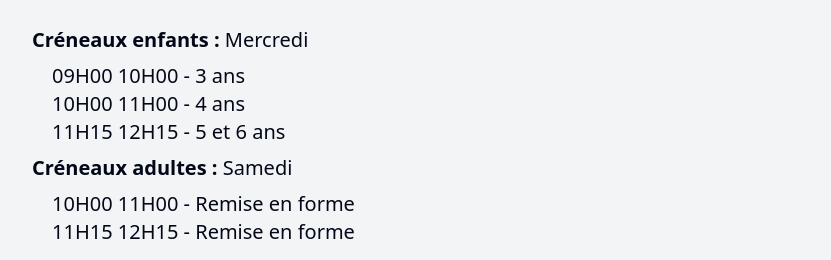
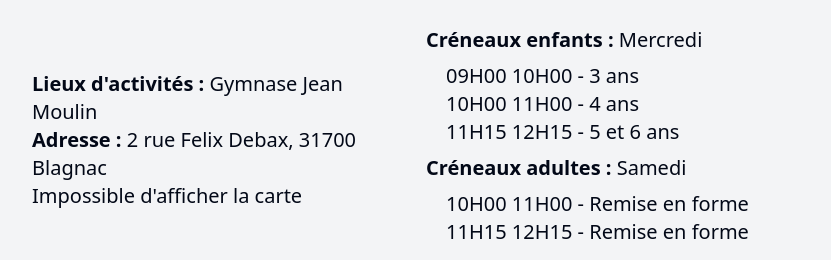
Before and after one commit to ToPin060/next-amendonnez-bougez, a Next.js app: page / in a window 1280 px wide. Shown: the part 633-893 px from the top of the page, without its empty margins (224-1055 px from the left). Built offline with nearby package versions, Linux system fonts and the light colour scheme.

Commit message:
Feat: Implement location display
Note: Google maps API key is required

```diff
--- a/app/layout.tsx
+++ b/app/layout.tsx
@@ -18,6 +18,11 @@ export const metadata: Metadata = {
 export default function RootLayout({ children, }: Readonly<{ children: React.ReactNode; }>) {
   return (
     <html lang="en">
+      <head>
+        <script async
+          src={`https://maps.googleapis.com/maps/api/js?key=${process.env.GMAP_TOKEN}&loading=async`}>
+        </script>
+      </head>
       <body
         className={cn("min-h-screen bg-background font-sans antialiased", fontSans.variable)}
       >
--- a/app/page.tsx
+++ b/app/page.tsx
@@ -4,6 +4,7 @@ import { HistoryDisplay } from '@/components/home/HistoryDisplay'
 import { SchedulesDisplay } from '@/components/home/SchedulesDisplay';
 
 import React from 'react'
+import { LocationDisplay } from '@/components/home/LocationDisplay';
 
 export default function Home() {
   return (
@@ -15,6 +16,7 @@ export default function Home() {
       <HistoryDisplay className="col-span-1 md:col-start-4" />
       <PicturesDisplay className="col-span-1 md:col-span-3 md:row-start-1" />
       <SchedulesDisplay className="col-span-1 md:col-span-2" />
+      <LocationDisplay className="col-span-1 md:col-span-2 md:row-start-2" />
     </div>
   );
 }
--- /dev/null
+++ b/components/home/LocationDisplay.tsx
@@ -0,0 +1,20 @@
+import dynamic from 'next/dynamic';
+
+import React from 'react'
+
+const lieu: string = "Gymnase Jean Moulin";
+const address: string = "2 rue Felix Debax, 31700 Blagnac";
+
+const MapDisplay = dynamic(() => import('../lib/MapDisplay'), {
+  ssr: false,
+});
+
+export const LocationDisplay = ({className}: {className?: string}) => {
+  return (
+    <div className={`lg:text-xl 2xl:text-2xl ${className || ''}`}>
+        <p><strong>Lieux d'activités : </strong>{lieu}</p>
+        <p><strong>Adresse : </strong>{address}</p>
+        <MapDisplay className="py-5"/>
+    </div>
+  )
+}
--- /dev/null
+++ b/components/lib/MapDisplay.tsx
@@ -0,0 +1,35 @@
+'use client';
+
+import { GoogleMap, Marker } from '@react-google-maps/api';
+
+import React from 'react';
+
+const containerStyle = {
+  width: 'auto',
+  height: '400px',
+};
+
+const center = {
+  lat: 43.63253666129893,
+  lng: 1.3993991018641339,
+};
+
+const MapDisplay = ({ className }: { className?: string }) => {
+  if (typeof google === 'undefined') {
+    return <p>Impossible d'afficher la carte</p>;
+  }
+
+  return (
+    <div id="mapContainer" className={`${className || ''}`}>
+      <GoogleMap
+        mapContainerStyle={containerStyle}
+        center={center}
+        zoom={15}
+      >
+        <Marker position={center} />
+      </GoogleMap>
+    </div>
+  );
+};
+
+export default MapDisplay;
--- a/package.json
+++ b/package.json
@@ -10,6 +10,7 @@
   },
   "dependencies": {
     "@radix-ui/react-slot": "^1.1.0",
+    "@react-google-maps/api": "^2.19.3",
     "class-variance-authority": "^0.7.0",
     "clsx": "^2.1.1",
     "embla-carousel-autoplay": "^8.1.8",
```
Also changed, not shown: .eslintrc.json, 1 other file (tests, documents, lock files or other folders).
